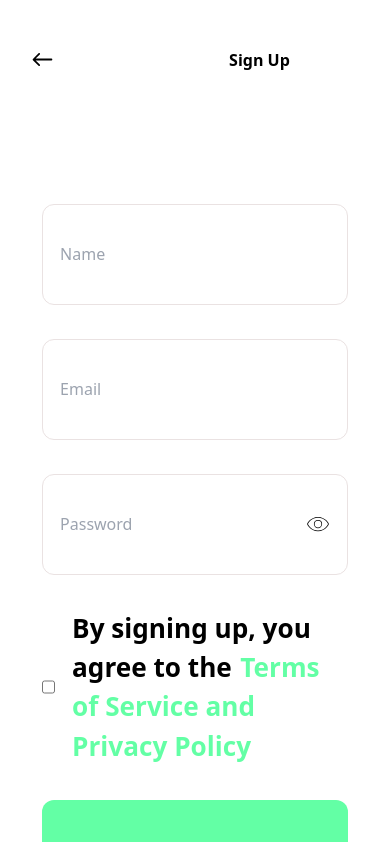
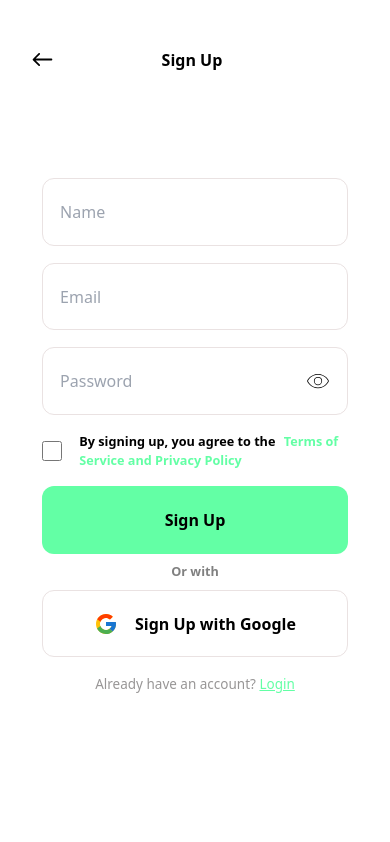
Before and after one commit to Budget-Tracker-Collaboration/budget-tracker, a Next.js app: page /signup in a window 390 px wide. Shown: the top 842 px of the page. Built offline with nearby package versions, Linux system fonts and the light colour scheme.

Commit message:
strictly compatable to a mobile device

```diff
--- a/src/app/globals.css
+++ b/src/app/globals.css
@@ -11,7 +11,7 @@
 
 
 .signUpHeaderTitle {
-  padding-left: 20vh;
+  padding-left: 12vh;
 }
 
 .signUpHeaderTitle h2 {
@@ -23,23 +23,23 @@
 }
 
 .loginHeaderTitle {
-  padding-left: 22vh;
+  padding-left: 13vh;
 }
 .signUpFormDiv {
   width: 100%;
 }
 
 .signUpFrom {
-  margin-top: 10vh;
+  margin-top: 7vh;
   display: grid;
   padding: 5vh;
 }
 
 .signUpInput {
-  height: 12vh;
+  height: 8vh;
   border: 1px solid rgb(234, 226, 226);
   border-radius: 12px;
-  margin-bottom: 4vh;
+  margin-bottom: 2vh;
   padding-left: 2vh;
 }
 
@@ -49,8 +49,8 @@
   align-items: center;
   border: 1px solid rgb(234, 226, 226);
   border-radius: 12px;
-  margin-bottom: 4vh;
-  height: 12vh;
+  margin-bottom: 2vh;
+  height: 8vh;
 }
 
 .passwordInputDiv input {
@@ -67,25 +67,29 @@ input:focus {
 
 .googleIconBtn {
   display: flex;
+  justify-content: center;
   align-items: center;
   border: 1px solid rgb(234, 226, 226);
   border-radius: 12px;
-  height: 12vh;
-  margin-bottom: 4vh;
+  height: 8vh;
+  margin-bottom: 2vh;
   font-weight: 700;
+}
+
+.googleIconBtn p {
+  text-align: center;
 }
 
 .googleIconBtn span {
   margin-right: 2vh;
-  margin-left: 10vh;
 }
 
 .signUpCheckboxDiv {
-  font-size: 3.1vh;
+  font-size: 1.5vh;
   font-weight: 700;
   display: flex;
   align-items: center;
-  margin-bottom: 4vh;
+  margin-bottom: 2vh;
 }
 
 .checkbox {
@@ -106,14 +110,14 @@ input:focus {
   text-align: center;
   color: gray;
   font-weight: bold;
-  font-size: 3.5vh;
-  margin-bottom: 2vh;
+  font-size: 1.5vh;
+  margin-bottom: 1vh;
 }
 
 .forgotPass {
   text-align: center;
   color: #63FFA5;
-  margin-bottom: 4vh;
+  margin-bottom: 2vh;
   font-weight: 700;
 }
 
@@ -121,24 +125,24 @@ input:focus {
   text-align: center;
   color: rgb(152, 150, 150);
   font-weight:500;
-  font-size: 3.8vh;
+  font-size: 1.6vh;
 }
 
 .signUpBtn {
   background-color: #63FFA5;
   font-weight: 700;
-  height: 12vh;
+  height: 8vh;
   border-radius: 12px;
-  margin-bottom: 2vh;
+  margin-bottom: 1vh;
 }
 
 .loginBtn {
   background-color: #63FFA5;
   font-weight: 700;
-  height: 12vh;
+  height: 8vh;
   border-radius: 12px;
   margin-top: 2vh;
-  margin-bottom: 4vh;
+  margin-bottom: 2vh;
 }
 
 .linktoSignUp {
--- a/src/components/signUpForm.tsx
+++ b/src/components/signUpForm.tsx
@@ -21,8 +21,7 @@ export default function SignUpForm() {
             <button className="signUpBtn">Sign Up</button>
             <p className="orWithText">Or with</p>
             <button className="googleIconBtn">
-                <span><FcGoogle size={24}/></span>
-                Sign Up with Google
+                <span><FcGoogle size={24}/></span><p>Sign Up with Google</p>
             </button>
             <p className="accountQText">Already have an account? <Link href="/login" className="linktoSignUp">Login</Link></p>
         </form>
```
